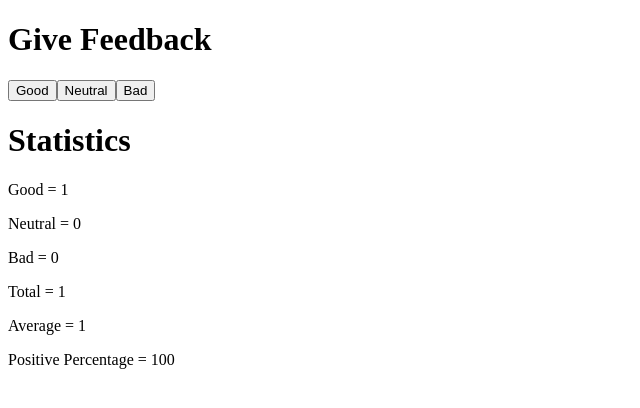
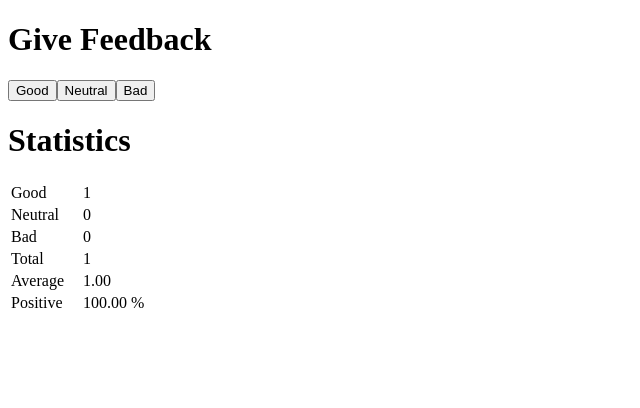
Before and after one commit to bazifabdullah/fullStackOpen, a React (Vite) app in the folder part1/unicafe/: page / in a window 1280 px wide. Both pictures are taken after a click on the button "Good". Shown: the top 408 px of the page, without its empty margins (0-640 px from the left). Built offline with nearby package versions, Linux system fonts and the light colour scheme.

Commit message:
Complete exercise 11 of part 1

```diff
--- a/part1/unicafe/src/Stats.jsx
+++ b/part1/unicafe/src/Stats.jsx
@@ -1,8 +1,9 @@
-const StatisticsValue = (props) => (
-    <p>
-      {props.text} = {props.value}
-    </p>
-  )
+const StatisticLine = ({ text, value }) => (
+  <tr>
+    <td style={{paddingRight: '16px'}}>{text}</td>
+    <td>{value}</td>
+  </tr>
+);
 
 const Statistics = ({good, bad, neutral}) => {
     const total = bad + good + neutral;
@@ -14,15 +15,17 @@
     }
 
     return (
-        <>
-        <StatisticsValue text='Good' value={good} />
-        <StatisticsValue text='Neutral' value={neutral} />
-        <StatisticsValue text='Bad' value={bad} />
-        <StatisticsValue text='Total' value={total} />
-        <StatisticsValue text='Average' value={average} />
-        <StatisticsValue text='Positive Percentage' value={positivePercentage} />
-        </>
-    )
+      <table>
+        <tbody>
+          <StatisticLine text="Good" value={good} />
+          <StatisticLine text="Neutral" value={neutral} />
+          <StatisticLine text="Bad" value={bad} />
+          <StatisticLine text="Total" value={total} />
+          <StatisticLine text="Average" value={average.toFixed(2)} />
+          <StatisticLine text="Positive" value={`${positivePercentage.toFixed(2)} %`} />
+        </tbody>
+      </table>
+    );
 }
 
 export default Statistics
```
